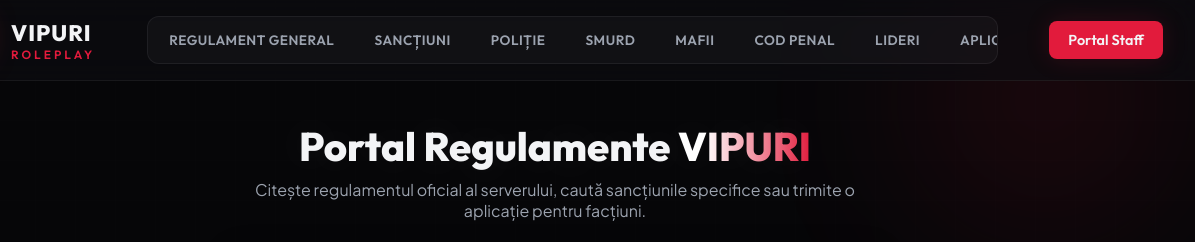
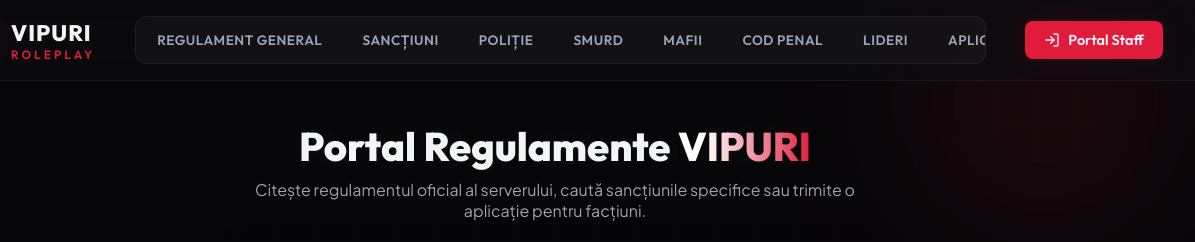
Before and after one commit to andrei15334-maker/Vipuri, a website: page public/index.html in a window 1280 px wide. Shown: the top 242 px of the page, 85-1280 px from the left. Drawn offline with Linux system fonts and the light colour scheme; no server answers.

Commit message:
Add files via upload

```diff
--- a/public/index.html
+++ b/public/index.html
@@ -44,10 +44,11 @@
         <button class="category-tab" data-category="applications">Aplicații</button>
       </nav>
 
-      <div class="header-actions">
-        <!-- User auth display -->
-        <div id="userWidget" style="display: none;"></div>
-        <button class="btn-primary" id="loginBtn">Portal Staff</button>
+      <div class="header-actions" id="headerActions">
+        <button class="btn-primary" id="openAuthBtn">
+          <svg width="16" height="16" viewBox="0 0 24 24" fill="none" stroke="currentColor" stroke-width="2" stroke-linecap="round" stroke-linejoin="round"><path d="M15 3h4a2 2 0 0 1 2 2v14a2 2 0 0 1-2 2h-4"/><polyline points="10 17 15 12 10 7"/><line x1="15" y1="12" x2="3" y2="12"/></svg>
+          Portal Staff
+        </button>
       </div>
     </div>
   </header>
```
